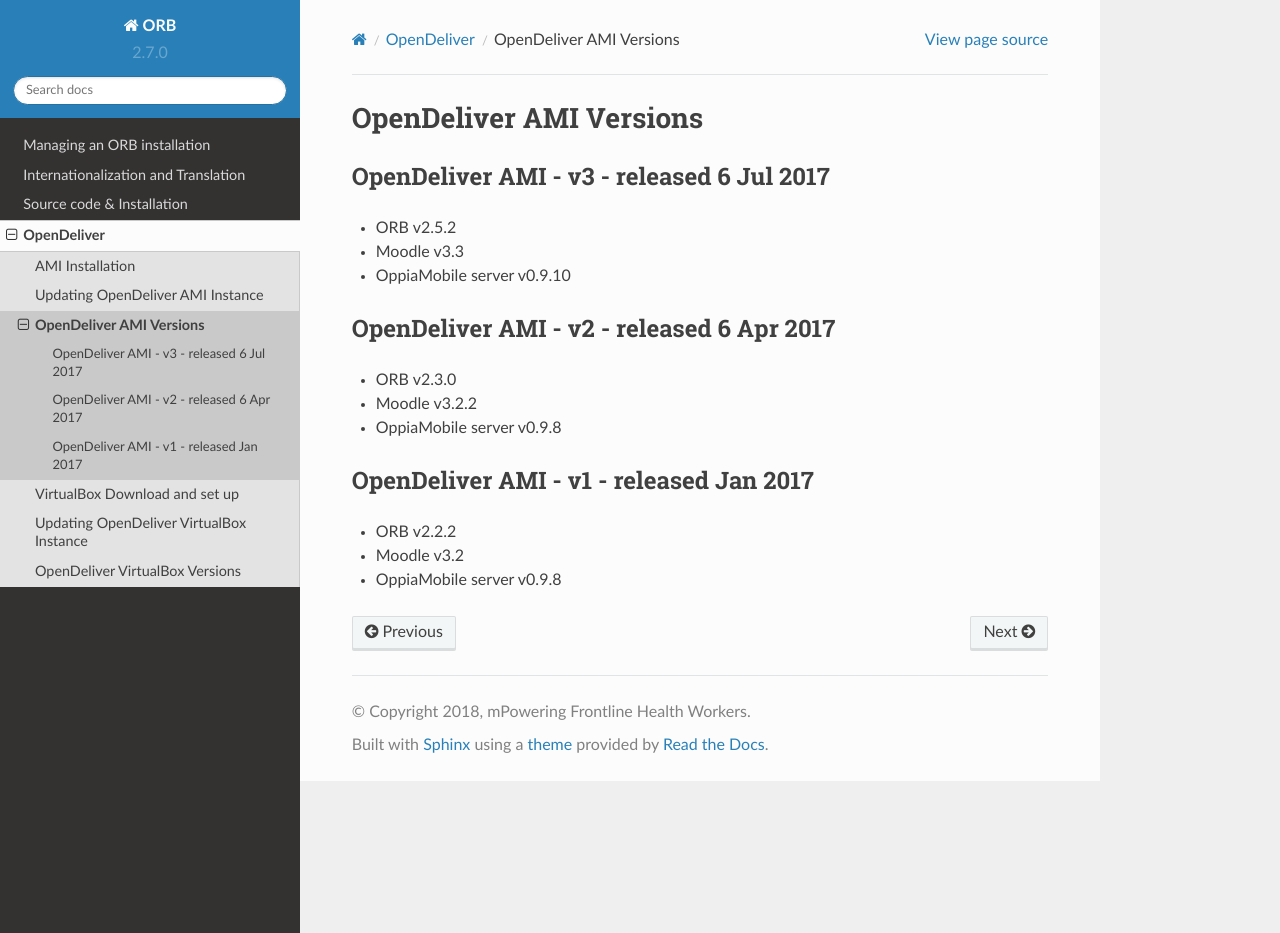
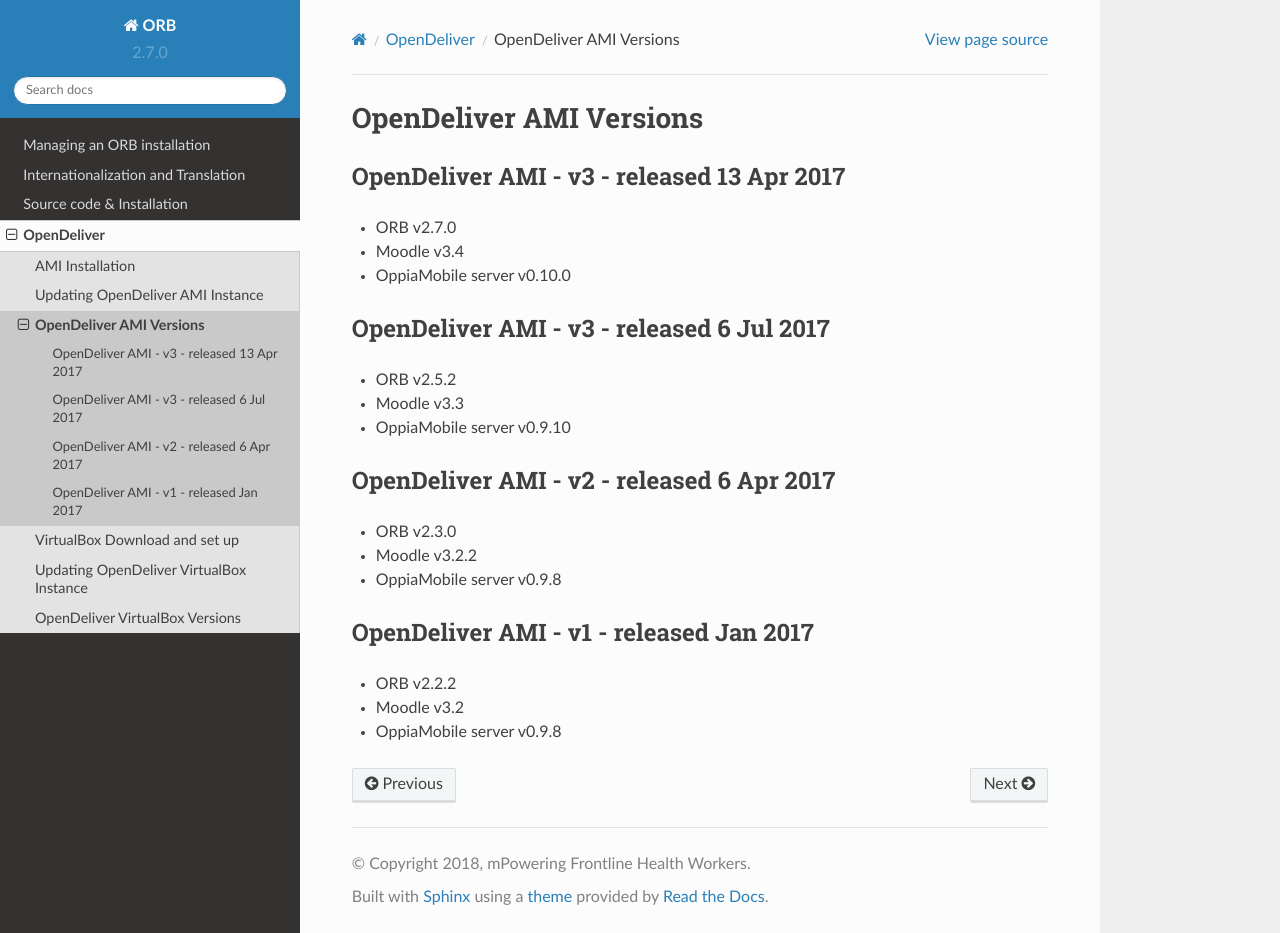
Before and after one commit to mPowering/django-orb, a Sphinx documentation site: the page built from docs/opendeliver/aws/versions.rst, in a window 1280 px wide and 933 px high. Built offline with Sphinx 7.4.7 and the Read the Docs theme 2.0.0, drawn with Linux system fonts in a browser that asks for light colours.

Commit message:
Update OpenDeliver docs

```diff
--- a/docs/opendeliver/aws/versions.rst
+++ b/docs/opendeliver/aws/versions.rst
@@ -1,6 +1,14 @@
 OpenDeliver AMI Versions
 =========================
 
+.. _opendeliver-amiv4:
+
+OpenDeliver AMI - v3 - released 13 Apr 2017
+--------------------------------------------
+
+* ORB v2.7.0
+* Moodle v3.4
+* OppiaMobile server v0.10.0
 
 
 .. _opendeliver-amiv3:
```
